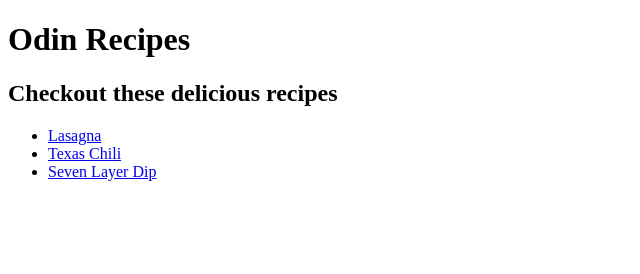
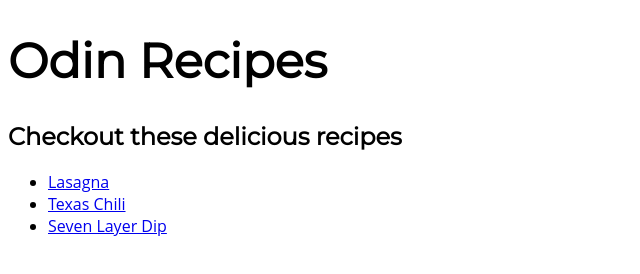
Before and after one commit to MichaelNeely77/odin-recipes, a plain HTML site: page index.html in a window 1280 px wide. Shown: the whole page, without its empty margins (0-640 px from the left). Drawn offline with Linux system fonts and the light colour scheme.

Commit message:
Added the stylesheet and a little styling. Very little styling;

```diff
--- a/index.html
+++ b/index.html
@@ -5,7 +5,10 @@
     <title>Odin Recipes</title>
     <meta name="viewport" content="width=device,initial-scale=1" />
     <meta name="description" content="A selection of delicious recipes from Odin Project">
-
+    <link rel="stylesheet" href="style.css">
+    <link rel="preconnect" href="https://fonts.googleapis.com">
+    <link rel="preconnect" href="https://fonts.gstatic.com" crossorigin>
+    <link href="https://fonts.googleapis.com/css2?family=Montserrat&display=swap" rel="stylesheet">
 </head>
 <body>
 <h1>Odin Recipes</h1>
--- /dev/null
+++ b/style.css
@@ -0,0 +1,15 @@
+* {
+    box-sizing: border-box;
+}
+
+body {
+    font-family: 'Open Sans', sans-serif;
+}
+
+h1, h2, h3, h4, h5, h6 {
+    font-family: 'Montserrat', sans-serif;
+}
+
+h1 {
+    font-size: 48px;
+}
```
